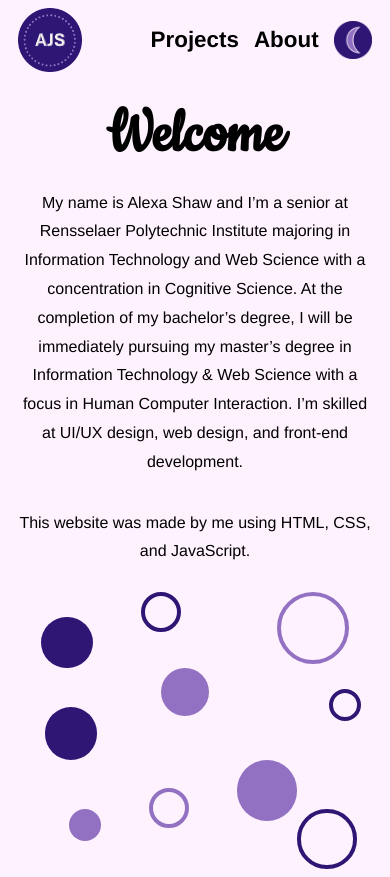
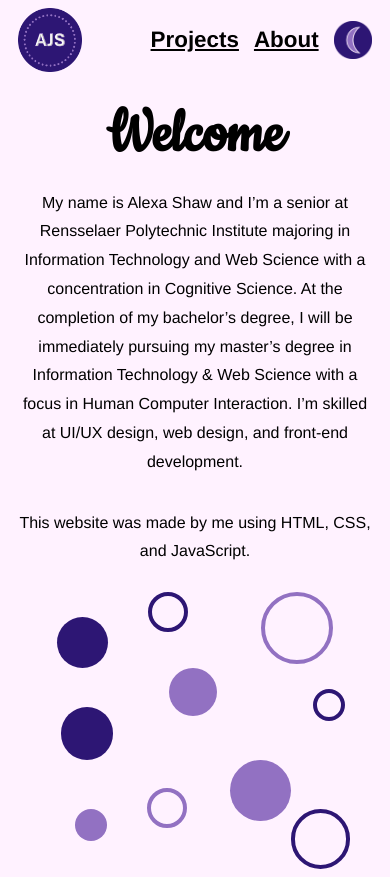
Before and after one commit to shaw-alexa/shaw-alexa.github.io, a plain HTML site: page index.html in a window 390 px wide. Drawn offline with Linux system fonts and the light colour scheme.

Commit message:
Underlines
Adding underlines to navLinks on mobile.

```diff
--- a/index.css
+++ b/index.css
@@ -213,6 +213,10 @@ body.dark-mode #d5, body.dark-mode #d8, body.dark-mode #d9 {
     gap: 15px;
   }
 
+  .navLink {
+    text-decoration: underline;
+  }
+
   .row {
     flex-direction: column;
   }
@@ -240,13 +244,13 @@ body.dark-mode #d5, body.dark-mode #d8, body.dark-mode #d9 {
   }
 
   #d9 {
-    margin-left: 3em;
+    margin-left: 2.5em;
   }
 
   #d2 {
     height: 4em;
     width: 4em;
-    margin-left: 6em;
+    margin-left: 4.6em;
   }
 
   #d3 {
@@ -255,11 +259,11 @@ body.dark-mode #d5, body.dark-mode #d8, body.dark-mode #d9 {
   }
 
   #d4 {
-    margin-left: 4em;
+    margin-left:3.5em;
   }
 
   #d5 {
-    margin-left: 7.5em;
+    margin-left: 6em;
 
   }
 
@@ -270,12 +274,11 @@ body.dark-mode #d5, body.dark-mode #d8, body.dark-mode #d9 {
   }
 
   #d10 {
-    margin-left:3em;
-
+    margin-left:2.5em;
   }
 
   #d7 {
-    margin-left:3em;
+    margin-left:2.7em;
     height: 3.8em;
     width: 3.8em;
   }
--- a/pages/about.css
+++ b/pages/about.css
@@ -347,6 +347,10 @@ body.dark-mode .contanctInfo {
     margin-bottom: 10px;
   }
 
+  .navLink {
+    text-decoration: underline;
+  }
+
   #d2 {
     left: 23%;
   }
--- a/pages/projects.css
+++ b/pages/projects.css
@@ -171,6 +171,10 @@ body.dark-mode .dPurpleBtn:hover {
     padding: 0.2em 0.6em 0.2em 0.6em;
   }
 
+  .navLink {
+    text-decoration: underline;
+  }
+
   .dPurpleBtn {
     font-size: 1.2em;
     height: 2.7em;
--- a/pages/projects/acuvue.css
+++ b/pages/projects/acuvue.css
@@ -218,6 +218,10 @@ body.dark-mode .returnBtn:hover {
     width: 2.4em;
   }
 
+  .navLink {
+    text-decoration: underline;
+  }
+
   h3 {
     font-size: 1.2em;
   }
--- a/pages/projects/portfolio.css
+++ b/pages/projects/portfolio.css
@@ -188,6 +188,10 @@ body.dark-mode .returnBtn:hover {
     width: 2.4em;
   }
 
+  .navLink {
+    text-decoration: underline;
+  }
+
   h3 {
     font-size: 1.2em;
   }
```
